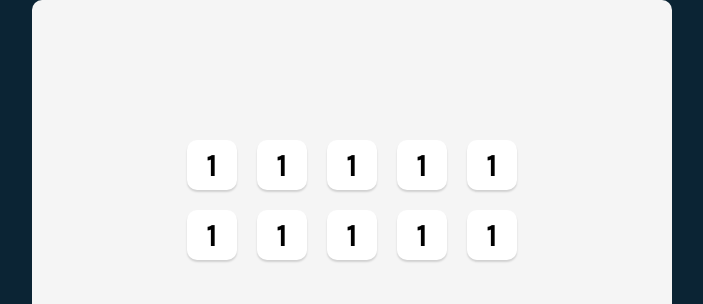
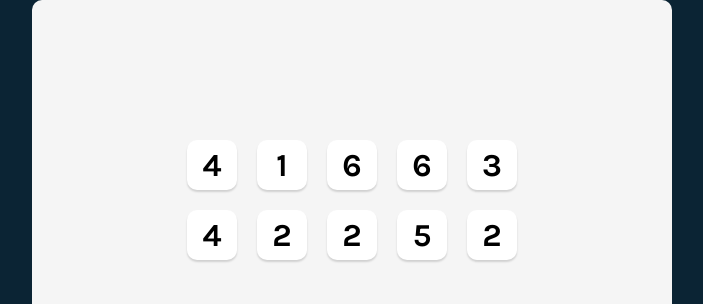
Before and after one commit to Rmaki27/Tenzies-Game, a React (Vite) app in the folder Tenzies-Game/: page / in a window 1280 px wide. Shown: the top 304 px of the page, without its empty margins (288-991 px from the left). Built offline with nearby package versions, Linux system fonts and the light colour scheme.

Commit message:
Render randomly generated numbers onto dice

```diff
--- a/Tenzies-Game/src/App.jsx
+++ b/Tenzies-Game/src/App.jsx
@@ -7,6 +7,8 @@ import Die from './Die'
 
 
 export default function App() {
+  const [dice, setDice] = useState(allNewDice())
+
   function allNewDice() {
     const dice = []
     for (let i=0; i<10; i++) {
@@ -16,21 +18,17 @@ export default function App() {
     return dice
   }
 
+  const diceElements = dice.map(currentValue => {
+      return (<Die key={currentValue} value={currentValue}/>)
+    })
+
+
 
   return (
     <>
       <main>
         <div className='dice'>
-          <Die value= "1" />
-          <Die value= "1" />
-          <Die value= "1" />
-          <Die value= "1" />
-          <Die value= "1" />
-          <Die value= "1" />
-          <Die value= "1" />
-          <Die value= "1" />
-          <Die value= "1" />
-          <Die value= "1" />
+          {diceElements}
         </div>
       </main>
     </>
```
